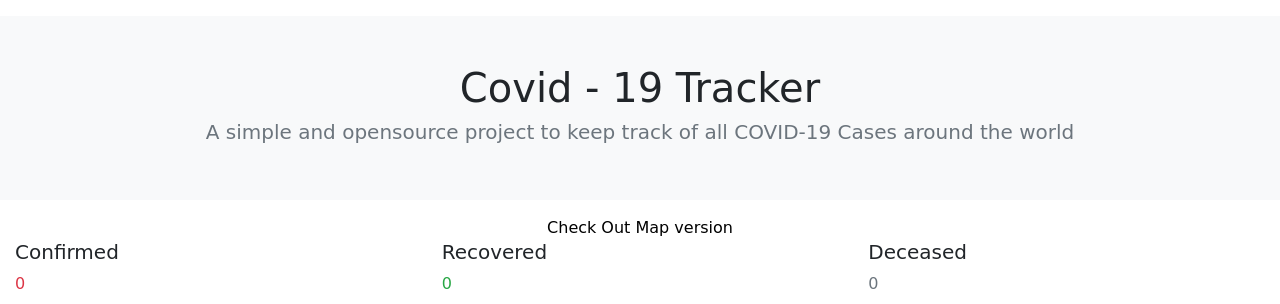
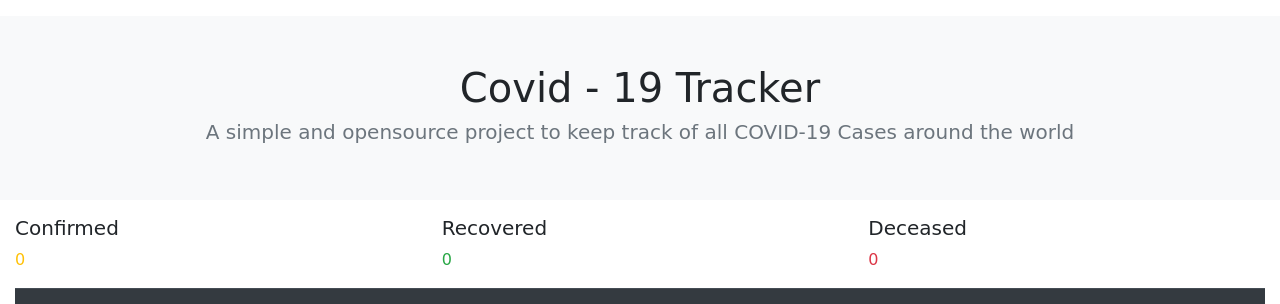
Before and after one commit to shabh2412/COVID-19-TRACKER, a PHP site: page / in a window 1280 px wide. Shown: the top 304 px of the page. Run offline with PHP 8.4, Linux system fonts and the light colour scheme; data that the repository does not hold is empty; some libraries are stand-ins or nearby versions; some web fonts are replaced.

Commit message:
Removed cotent from CovidMap.php, created php file for converting csv to json

```diff
--- a/index.php
+++ b/index.php
@@ -29,15 +29,10 @@ include "logic.php";
         <h5 class="text-muted">A simple and opensource project to keep track of all COVID-19 Cases around the world</h5>
     </div>
     <div class="container-fluid">
-        <div class="row text-center">
-            <div class="col-12">
-            <a href="./CORONA-TRACKER/CovidMap.php" class="my-anchor">Check Out Map version</a>
-            </div>
-        </div>
         <div class="row">
             <div class="col-4">
                 <h5>Confirmed</h5>
-                <p class="text-danger">
+                <p class="text-warning">
                     <?php echo $totalConfirmed?>
                 </p>
             </div>
@@ -49,7 +44,7 @@ include "logic.php";
             </div>
             <div class="col-4">
                 <h5>Deceased</h5>
-                <p class="text-muted">
+                <p class="text-danger">
                     <?php echo $totalDeaths?>
                 </p>
             </div>
```
Also changed, not shown: phpToJson.php (added, +28 -0 lines).
